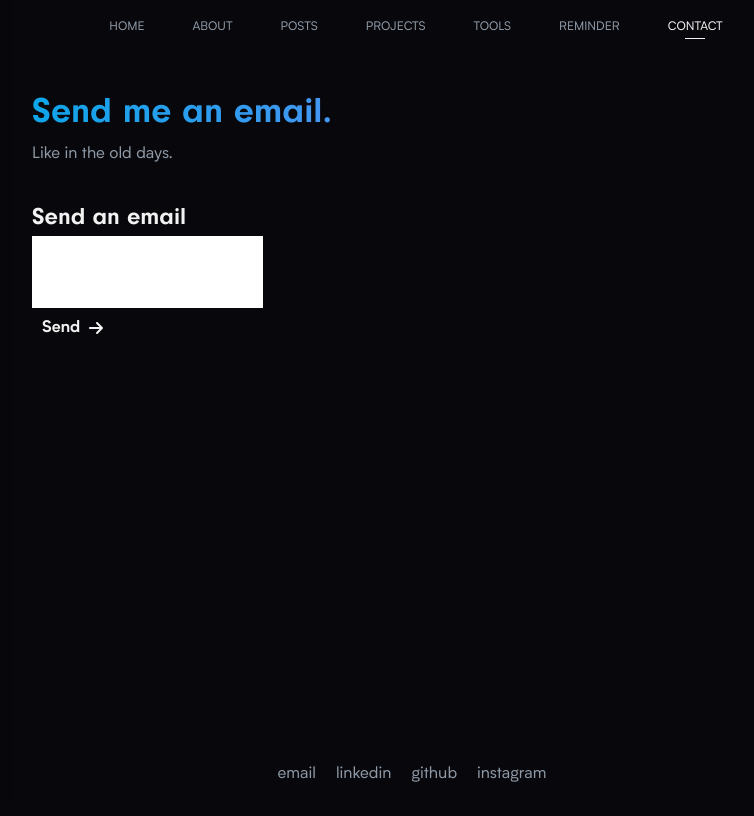
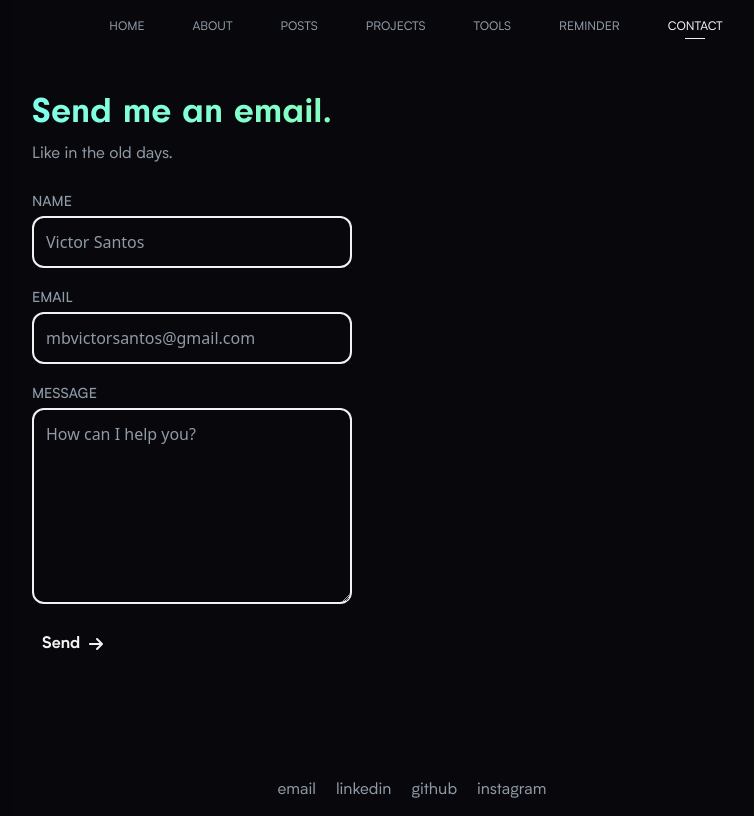
Before and after one commit to tilnoene/tilnoene.com, a Next.js app: page /contact in a window 1280 px wide. Shown: the whole page, without its empty margins (228-982 px from the left). Built offline with nearby package versions, Linux system fonts and the light colour scheme.

Commit message:
feat: Create input component

```diff
--- a/src/app/components/ContactForm.tsx
+++ b/src/app/components/ContactForm.tsx
@@ -14,20 +14,39 @@ export default function ContactForm() {
   const [message, setMessage] = useState<string>('')
 
   function handleSendEmail() {
-    sendEmail()
+    // TODO: validate data, throw errors. validate on submit is better, and then show the error message!
+
+    sendEmail() // is there a way to check if there are errors on this? like, how to show
   }
 
   return (
-    <form>
-      <Input value={name} setValue={setName} />
-      <Input value={email} setValue={setEmail} />
-      <Input value={message} setValue={setMessage} />
+    <form className="flex flex-col gap-5">
+      <Input
+        label="Name"
+        placeholder="Victor Santos"
+        maxLength={128}
+        value={name}
+        setValue={setName}
+      />
+      <Input
+        label="Email"
+        placeholder="mbvictorsantos@gmail.com"
+        maxLength={128}
+        value={email}
+        setValue={setEmail}
+      />
+      <Input
+        label="Message"
+        placeholder="How can I help you?"
+        maxLength={1024}
+        multiline
+        value={message}
+        setValue={setMessage}
+      />
 
       <Button
-        onClick={(e: any) => {
-          // TODO: tipar
+        onClick={(e: React.MouseEvent<HTMLElement>) => {
           e.preventDefault()
-          console.log('clicou')
           handleSendEmail()
         }}
         type="submit"
--- a/src/app/components/Input.tsx
+++ b/src/app/components/Input.tsx
@@ -1,22 +1,77 @@
 export default function Input({
   value,
   setValue,
+  label,
+  placeholder = '',
+  multiline = false,
+  maxLength = 128,
 }: {
   value: string
   setValue: (newValue: string) => void
+  label: string
+  placeholder?: string
+  multiline?: boolean
+  maxLength?: number
 }) {
   function handleSetValue(newValue: string) {
     setValue(newValue)
   }
 
   return (
-    <div>
+    <div className="flex flex-col">
+      <label
+        htmlFor={label}
+        className="font-body font-medium text-secondary uppercase text-sm mb-1"
+      >
+        {label}
+      </label>
+
+      {multiline ? (
+        <textarea
+          cols={40}
+          rows={7}
+          className="
+            w-80 text-primary p-3 outline-none rounded-xl placeholder-secondary
+            bg-[linear-gradient(#08070b,_#08070b),_radial-gradient(circle_at_top_left,_#f2f2f2,_#f2f2f2)]
+            focus:bg-[linear-gradient(#08070b,_#08070b),_radial-gradient(circle_at_top_left,_#80ffea,_#8aff80)]
+          "
+          style={{
+            border: 'double 2px transparent',
+            backgroundOrigin: 'border-box',
+            backgroundClip: 'padding-box, border-box',
+          }}
+          maxLength={maxLength}
+          name={label}
+          id={label}
+          placeholder={placeholder}
+          value={value}
+          onChange={(e: React.ChangeEvent<HTMLTextAreaElement>) =>
+            handleSetValue(e.target.value)
+          }
+        />
+      ) : (
         <input
+          className="
+            w-80 text-primary p-3 outline-none rounded-xl placeholder-secondary
+            bg-[linear-gradient(#08070b,_#08070b),_radial-gradient(circle_at_top_left,_#f2f2f2,_#f2f2f2)]
+            focus:bg-[linear-gradient(#08070b,_#08070b),_radial-gradient(circle_at_top_left,_#80ffea,_#8aff80)]
+          "
+          style={{
+            border: 'double 2px transparent',
+            backgroundOrigin: 'border-box',
+            backgroundClip: 'padding-box, border-box',
+          }}
+          type="text"
+          maxLength={maxLength}
+          name={label}
+          id={label}
+          placeholder={placeholder}
           value={value}
           onChange={(e: React.ChangeEvent<HTMLInputElement>) =>
             handleSetValue(e.target.value)
           }
         />
+      )}
     </div>
   )
 }
--- a/src/app/contact/page.tsx
+++ b/src/app/contact/page.tsx
@@ -5,15 +5,15 @@ export default function Contact() {
   return (
     <div className="flex-1">
       <div>
-        <GradientTitle className="from-sky-500 to-purple mb-2">
+        <GradientTitle className="from-cyan to-green mb-2">
           Send me an email.
         </GradientTitle>
 
         <p>Like in the old days.</p>
       </div>
 
-      <div className="mt-10">
-        <h2>Send an email</h2>
+      <div className="mt-7">
+        {/* <h2 className="mb-2">Send an email</h2> */}
 
         <ContactForm />
       </div>
```
Lines whose indentation alone changed are shown as unchanged.
